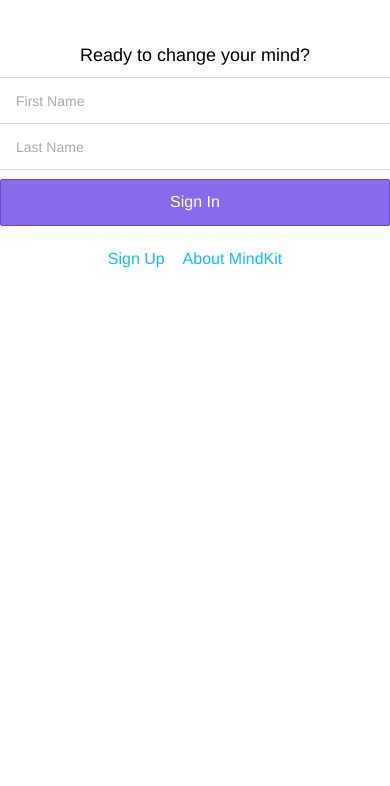
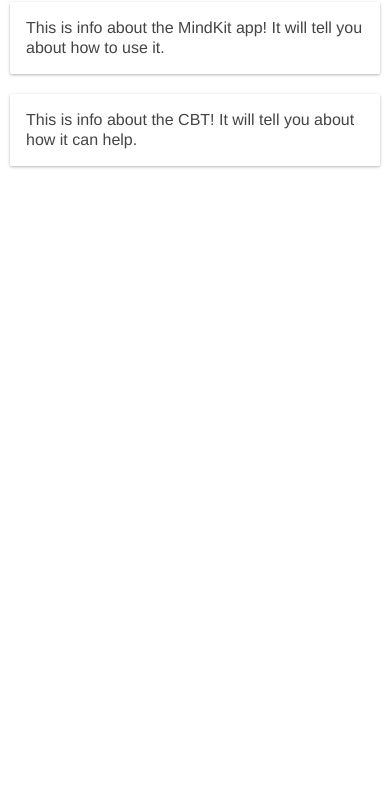
Before and after one commit to apennell/mindKit, a website: page www/index.html in a window 390 px wide. Shown: the part 58-844 px from the top of the page. Drawn offline with Linux system fonts and the light colour scheme; some packages are replaced by stand-ins of ours; files that its build step writes are made by us from their sources; files whose address does not match are found by name.

Commit message:
added signup and about views to index--no routing or templating

```diff
--- a/www/index.html
+++ b/www/index.html
@@ -22,10 +22,38 @@
     <script src="cordova.js"></script>
 
   </head>
-  <body ng-app="mindkit">
+  <body ng-app="mindKit">
 
     <!-- Landing/Login Page -->
-    <ion-pane>
+<!--     <ion-pane>
+      <ion-content padding="true">
+        <center><h1 class="title">MindKit</h1></center>
+        <div class="spacer" style="height: 40px;"></div>
+        <center><h4>Ready to change your mind?</h4></center>
+        <div class="list list-insest">
+          <label class="item item-input">
+            <input type="text" placeholder="Email">
+          </label>
+          <label class="item item-input">
+            <input type="text" placeholder="Password">
+          </label>
+          <button class="button button-block button-royal">
+            Sign In
+          </button>
+          <center>
+            <button class="button button-clear button-balanced">
+              Sign Up
+            </button>
+            <button class="button button-clear button-balanced">
+              About MindKit
+            </button>
+          </center>
+        </div>
+      </ion-content>
+    </ion-pane> -->
+
+    <!-- Sign up page -->
+<!--     <ion-pane>
       <ion-content padding="true">
         <center><h1 class="title">MindKit</h1></center>
         <div class="spacer" style="height: 40px;"></div>
@@ -35,19 +63,45 @@
             <input type="text" placeholder="First Name">
           </label>
           <label class="item item-input">
-          <input type="text" placeholder="Last Name">
+            <input type="text" placeholder="Username">
+          </label>
+          <label class="item item-input">
+            <input type="text" placeholder="Email">
+          </label>
+          <label class="item item-input">
+            <input type="text" placeholder="Password">
+          </label>
+          <label class="item item-input">
+            <input type="text" placeholder="Confirm Password">
           </label>
           <button class="button button-block button-royal">
-          Sign In
-        </button>
-        <center>
-          <button class="button button-clear button-calm">
             Sign Up
           </button>
-          <button class="button button-clear button-calm">
-            About MindKit
+          <button class="button button-clear button-balanced">
+            <i class="icon ion-arrow-left-c"></i>
+            &nbsp; Back
           </button>
-        </center>
+        </div>
+      </ion-content>
+    </ion-pane> -->
+
+    <!-- About Page -->
+    <ion-pane>
+      <ion-content padding="true">
+        <div class="bar bar-header">
+          <a class="button icon-left ion-chevron-left button-clear button-balanced">&nbsp; Back</a>
+          <div class="h1 title">About MindKit</div>
+        </div>
+        <div class="spacer" style="height: 40px;"></div>
+        <div class="card">
+          <div class="item item-text-wrap">
+            This is info about the MindKit app! It will tell you about how to use it.
+          </div>
+        </div>
+        <div class="card">
+          <div class="item item-text-wrap">
+            This is info about the CBT! It will tell you about how it can help.
+          </div>
         </div>
       </ion-content>
     </ion-pane>
--- a/www/js/app.js
+++ b/www/js/app.js
@@ -20,4 +20,4 @@
 //   });
 // })
 
-angular.module('mindkit', ['ionic'])
+var app = angular.module('mindKit', ['ionic'])
--- /dev/null
+++ b/www/js/login.js
@@ -0,0 +1,3 @@
+var LoginCtrl = function($scope) {
+
+};
```
Also changed, not shown: www/templates/login.html (added). Lines whose indentation alone changed are shown as unchanged.
